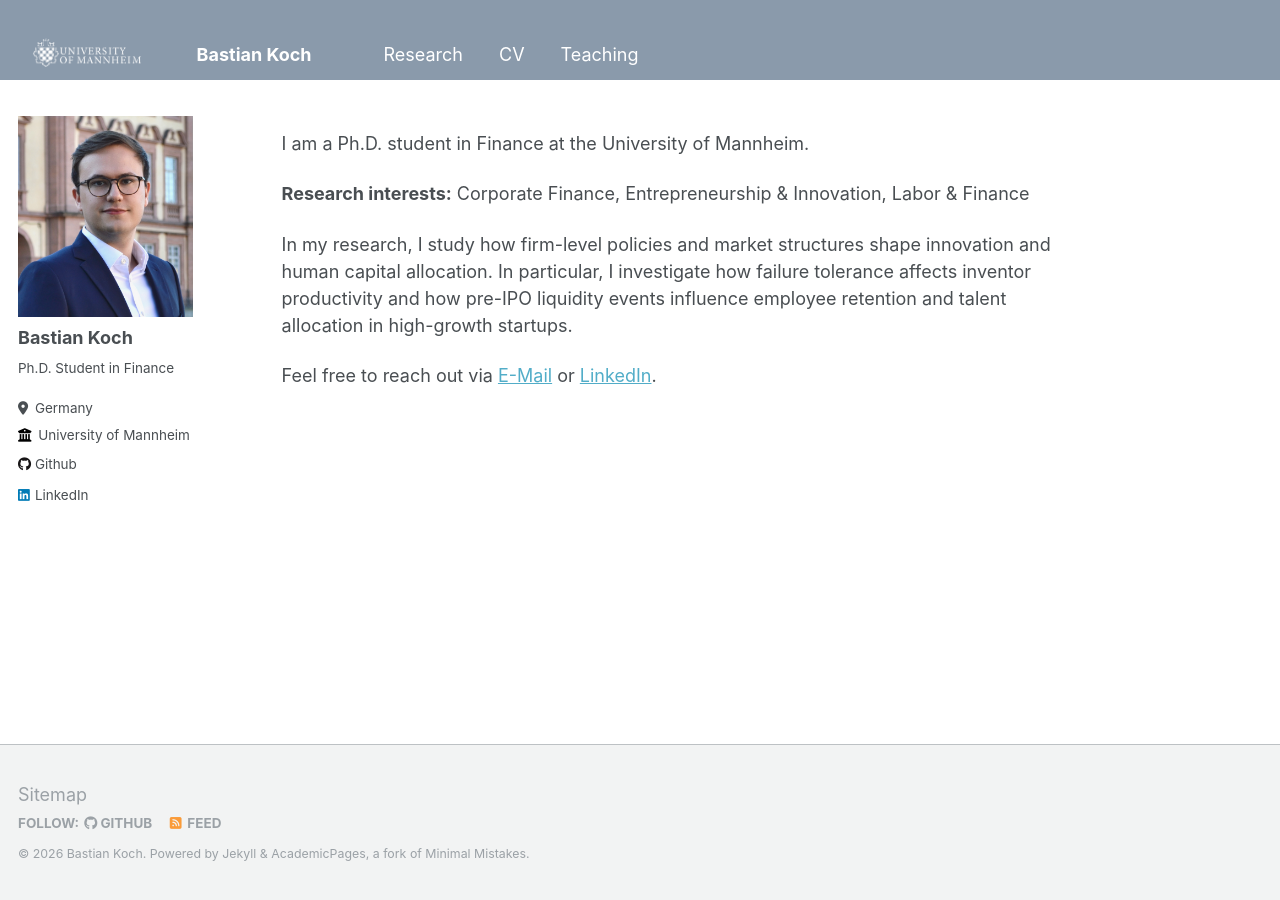
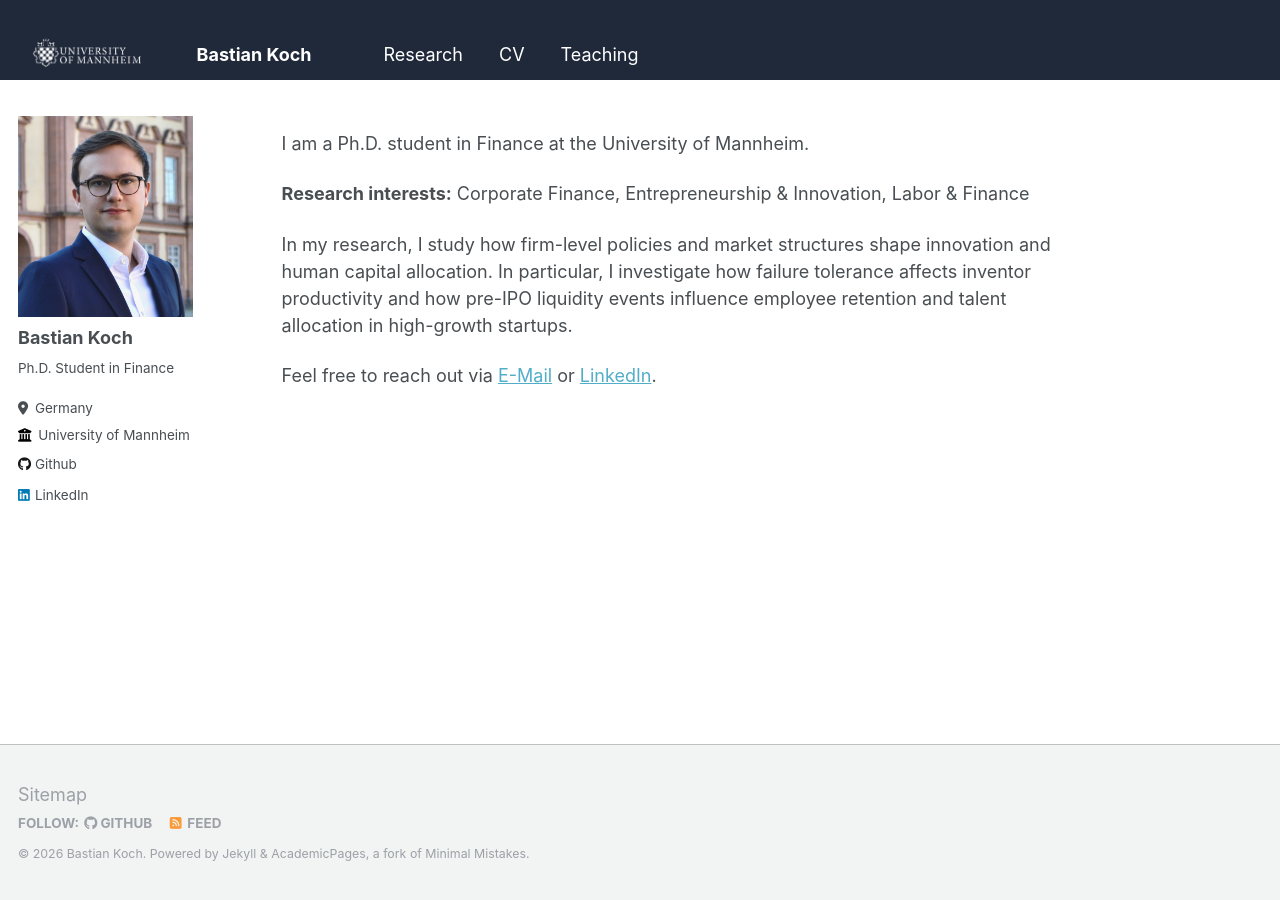
Before and after one commit to BastianKoch/BastianKoch.github.io, a Jekyll site: the page built from _pages/about.md, in a window 1280 px wide. Built offline with Jekyll 4.4.1, drawn with Linux system fonts in a browser that asks for light colours.

Commit message:
Update masthead color to #20293A (RGB 32,41,58)
Co-Authored-By: Claude Sonnet 4.6 <noreply@anthropic.com>

```diff
--- a/_sass/_masthead.scss
+++ b/_sass/_masthead.scss
@@ -4,7 +4,7 @@
 
 .masthead {
   position: fixed;
-  background: #8A9AAB;
+  background: #20293A;
   border-bottom: none;
   height: $masthead-height;
   top: 0;
```
